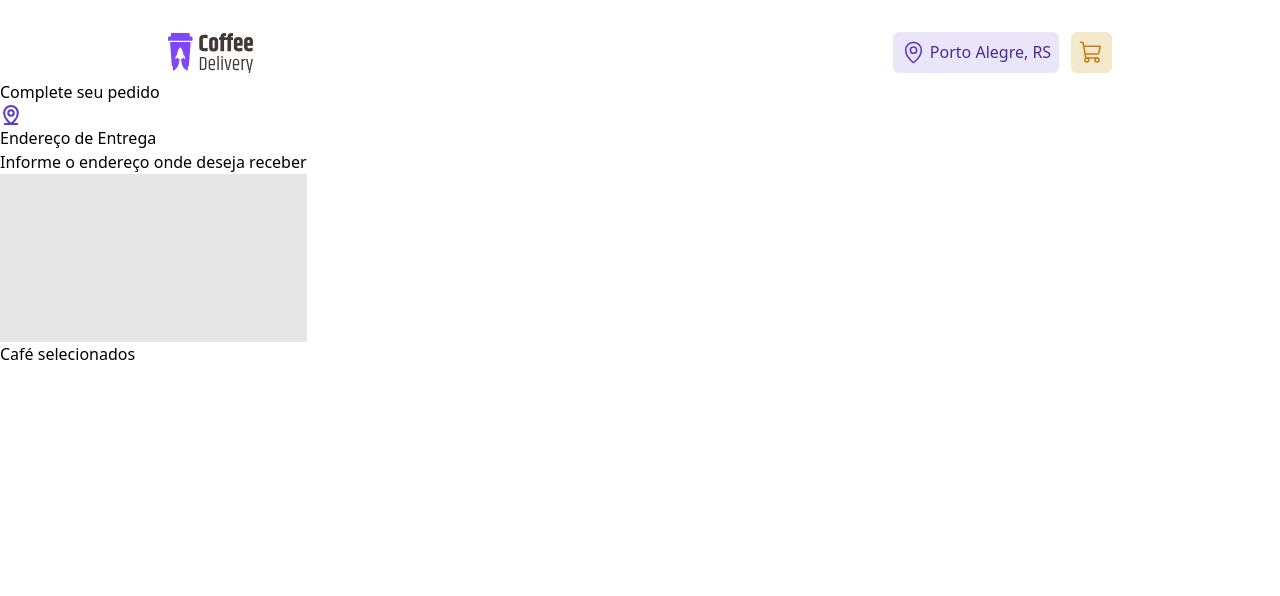
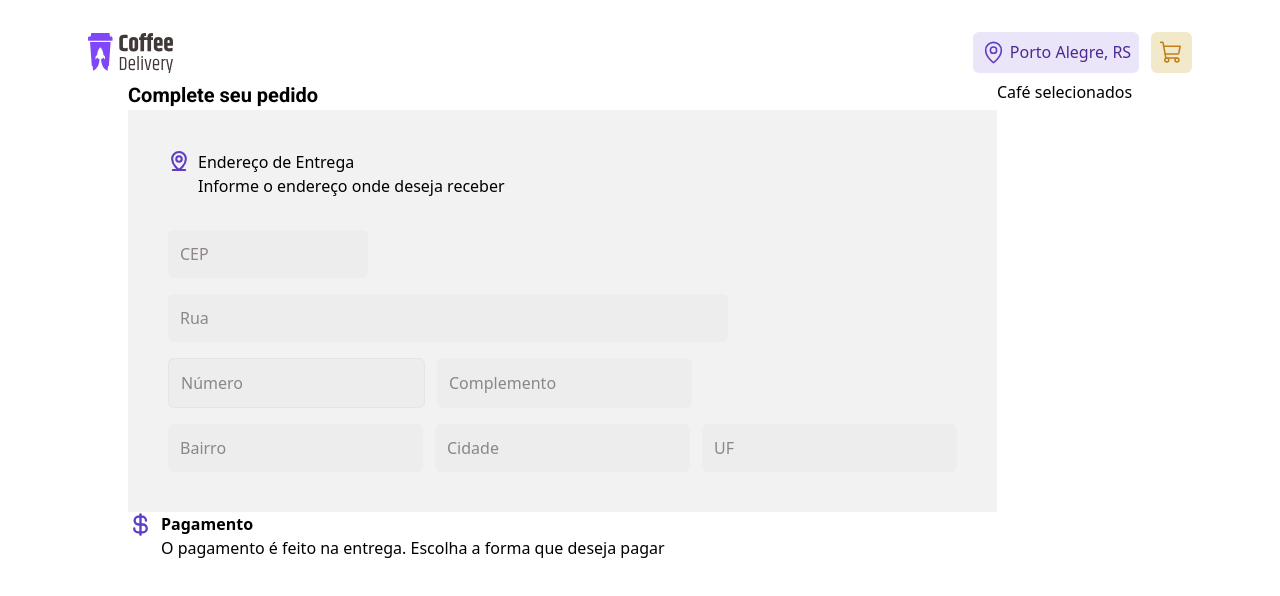
Before and after one commit to mateussk83/Coffe-Delivery, a React (Vite) app: page /checkout in a window 1280 px wide. Shown: the top 596 px of the page. Built offline with nearby package versions, Linux system fonts and the light colour scheme; a web font is replaced by a local one.

Commit message:
finished tailwindcss in adress

```diff
--- a/src/components/Header.tsx
+++ b/src/components/Header.tsx
@@ -3,7 +3,7 @@ import { MapPin, ShoppingCart } from "phosphor-react"
 import { NavLink } from "react-router-dom"
 export function Header() {
  return (
-  <header className="fixed flex justify-center items-center text-center py-8 gap-[40rem]  w-[100%]">
+  <header className="fixed flex justify-center items-center text-center py-8 gap-[50rem]  w-[100%]">
    <div>
     <Logo/>
    </div>
--- a/src/pages/Checkout.tsx
+++ b/src/pages/Checkout.tsx
@@ -1,25 +1,44 @@
-import { MapPinLine } from "phosphor-react";
+import { CurrencyDollar, MapPinLine, Money } from "phosphor-react";
 
 export function Checkout() {
- return(
+ return (
+  <div className="flex px-[8rem]">
    <div>
-   <h1>Complete seu pedido</h1>
-   <div className="flex">
 
-   <form action="" className="flex flex-col">
+    <h1 className="font-bold text-lg">Complete seu pedido</h1>
+    <div className="flex flex-col">
+
+     <form action="" className="flex flex-col p-10 bg-gray-200">
+      <div className="flex items-start justify-start gap-2">
        <label htmlFor=""><MapPinLine size={22} color="#5f3dc4" weight="bold" /></label>
+       <div className="flex flex-col">
         <label htmlFor="">Endereço de Entrega</label>
         <label htmlFor="">Informe o endereço onde deseja receber</label>
-    <input type="text" className="bg-gray-400" />
-    <input type="text" className="bg-gray-400" />
-    <input type="text" className="bg-gray-400"/>
-    <input type="text" className="bg-gray-400"/>
-    <input type="text" className="bg-gray-400"/>
-    <input type="text" className="bg-gray-400"/>
-    <input type="text" className="bg-gray-400"/>
+       </div>
+      </div>
+      <input type="text" className="bg-gray-300 text-gray-600 border-gray-400 p-3 mt-8 w-[200px] rounded-md placeholder:text-gray-600" placeholder="CEP" />
+      <input type="text" className="bg-gray-300 text-gray-600 border-gray-400 p-3 w-[560px] mt-4 rounded-md placeholder:text-gray-600" placeholder="Rua" />
+      <div className="flex mt-4 gap-3">
+       <input type="text" className="bg-gray-300 text-gray-600 border border-gray-400 p-3 rounded-md placeholder:text-gray-600" placeholder="Número" />
+       <input type="text" className="bg-gray-300 text-gray-600 border-gray-400 p-3 rounded-md placeholder:text-gray-600" placeholder="Complemento" />
+      </div>
+      <div className="flex mt-4 gap-3">
+       <input type="text" className="bg-gray-300 text-gray-800 border-gray-400 p-3 rounded-md placeholder:text-gray-600" placeholder="Bairro" />
+       <input type="text" className="bg-gray-300 text-gray-600 border-gray-400 p-3 rounded-md placeholder:text-gray-600" placeholder="Cidade" />
+       <input type="text" className="bg-gray-300 text-gray-600 border-gray-400 p-3 rounded-md placeholder:text-gray-600" placeholder="UF" />
+      </div>
      </form>
+     <div className="flex ">
+      <div className="flex items-start justify-start gap-2">
+       <CurrencyDollar size={25} color="#5f3dc4" weight="bold" />
+       <div className="flex-col flex">
+        <strong>Pagamento</strong>
+        <span>O pagamento é feito na entrega. Escolha a forma que deseja pagar</span>
        </div>
-
+      </div>
+     </div>
+    </div>
+   </div>
    <div>
     <h1>Café selecionados</h1>
 
--- a/src/styles/global.css
+++ b/src/styles/global.css
@@ -3,6 +3,11 @@
 @tailwind components;
 @tailwind utilities;
 
+
+  :focus {
+    outline: transparent;
+    box-shadow: 0 0 0 2px var(--green-500);
+}
 body {
   @apply scroll-smooth p-0 m-0;
   -webkit-font-smothing: antialiased;
```
Lines whose indentation alone changed are shown as unchanged.
